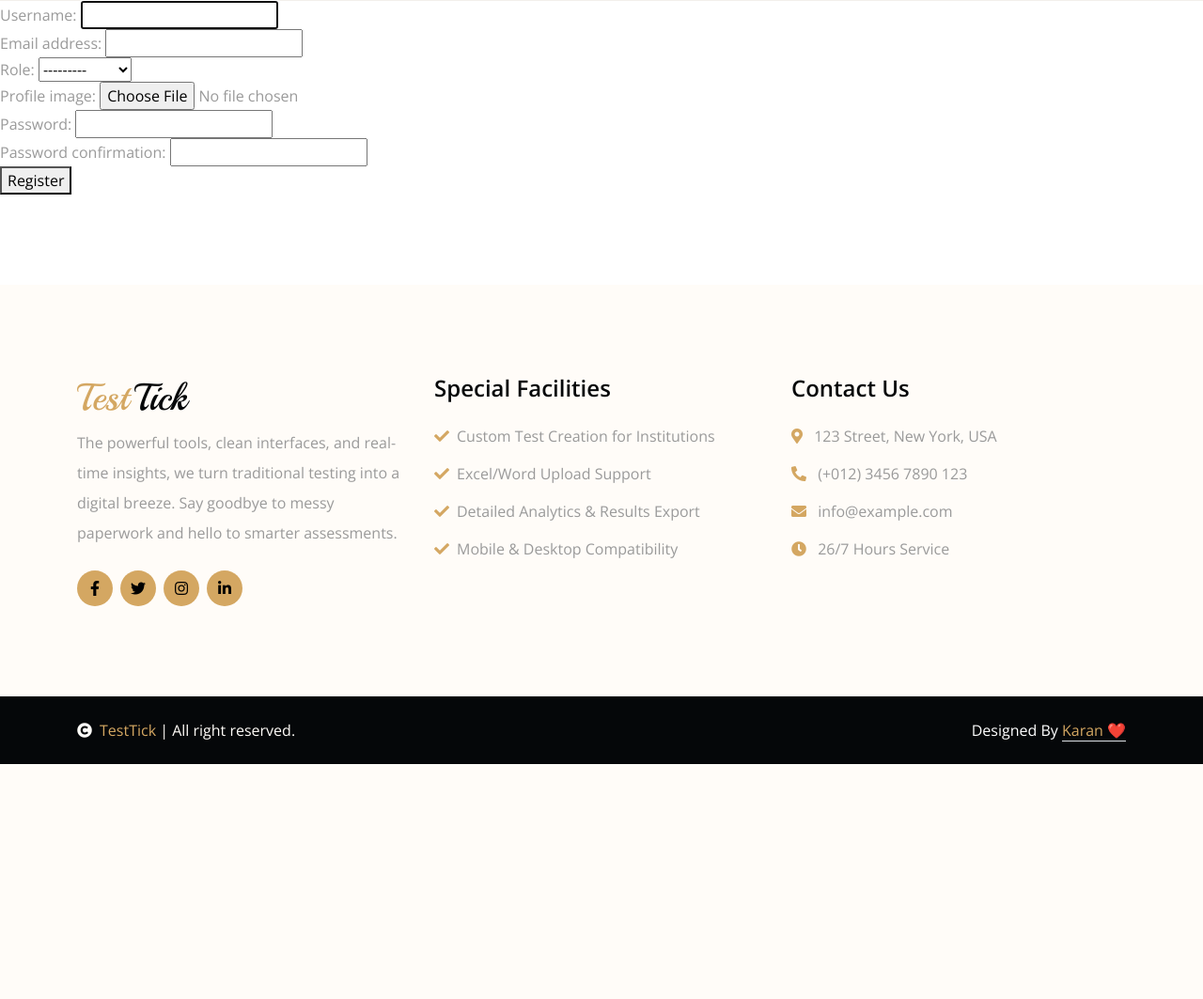
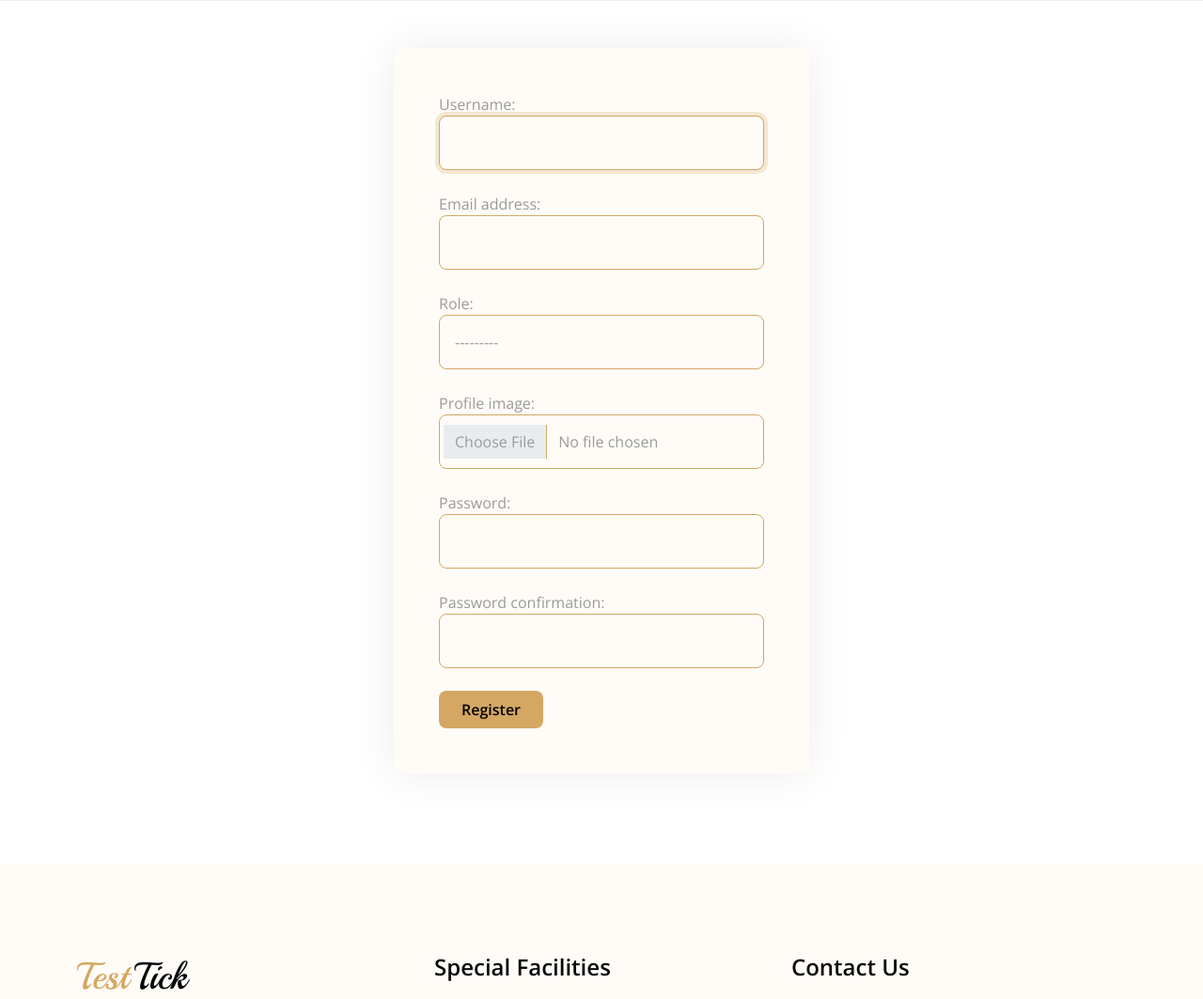
Before and after one commit to Kode-with-Karan/TestTick, a Django app: page /users/register/ in a window 1280 px wide. Shown: the part 106-1169 px from the top of the page at 94% size. Before the commit the page ends 919 px from the top, so only its background shows below. Run offline with Django 5.2, Linux system fonts and the light colour scheme; data comes from the database, SQL or seed files in the repository; both versions use the stored data as it was after the commit; some libraries are stand-ins or nearby versions.

Commit message:
Adding css in the Registration form

```diff
--- a/users/forms.py
+++ b/users/forms.py
@@ -31,6 +31,20 @@ class CustomUserCreationForm(UserCreationForm):
         model = User
         fields = ('username', 'email', 'role', 'profile_image', 'password1', 'password2')
 
+    def __init__(self, *args, **kwargs):
+        super().__init__(*args, **kwargs)
+        common_class = 'w-100 form-control p-3 border-primary bg-light'
+        for field_name in self.fields:
+            self.fields[field_name].widget.attrs['class'] = common_class
+
+                # # Add CSS classes to fields
+                # self.fields['username'].widget.attrs.update({'class': 'w-100 form-control p-3 border-primary bg-light'})
+                # self.fields['email'].widget.attrs.update({'class': 'w-100 form-control p-3 border-primary bg-light'})
+                # self.fields['role'].widget.attrs.update({'class': 'w-100 form-control p-3 border-primary bg-light'})
+                # self.fields['profile_image'].widget.attrs.update({'class': 'w-100 form-control p-3 border-primary bg-light'})
+                # self.fields['password1'].widget.attrs.update({'class': 'w-100 form-control p-3 border-primary bg-light'})
+                # self.fields['password2'].widget.attrs.update({'class': 'w-100 form-control p-3 border-primary bg-light'})
+
 class CustomUserChangeForm(UserChangeForm):
     class Meta:
         model = User
--- a/users/templates/users/register.html
+++ b/users/templates/users/register.html
@@ -2,8 +2,10 @@
 
 {% block content %}
 
-<form method="post" enctype="multipart/form-data">
+<form method="post" enctype="multipart/form-data" class="p-5 bg-light rounded contact-form"
+  style="width: fit-content;margin: 50px auto;">
   {% csrf_token %}
+
   {{ form.username.label }}: {{ form.username }}<br>
   {{ form.email.label }}: {{ form.email }}<br>
   {{ form.role.label }}: {{ form.role }}<br>
@@ -21,7 +23,7 @@
   {{ form.password1.label }}: {{ form.password1 }}<br>
   {{ form.password2.label }}: {{ form.password2 }}<br>
 
-  <button type="submit">Register</button>
+  <button type="submit" class=" btn btn-primary btn-md-rectangle d-lg-inline-flex py-2 px-4" >Register</button>
 </form>
 
 <script>
```
Also changed, not shown: db.sqlite3, media/profile_images/ChatGPT_Image_Apr_21_2025_05_45_19_AM.png (added).
